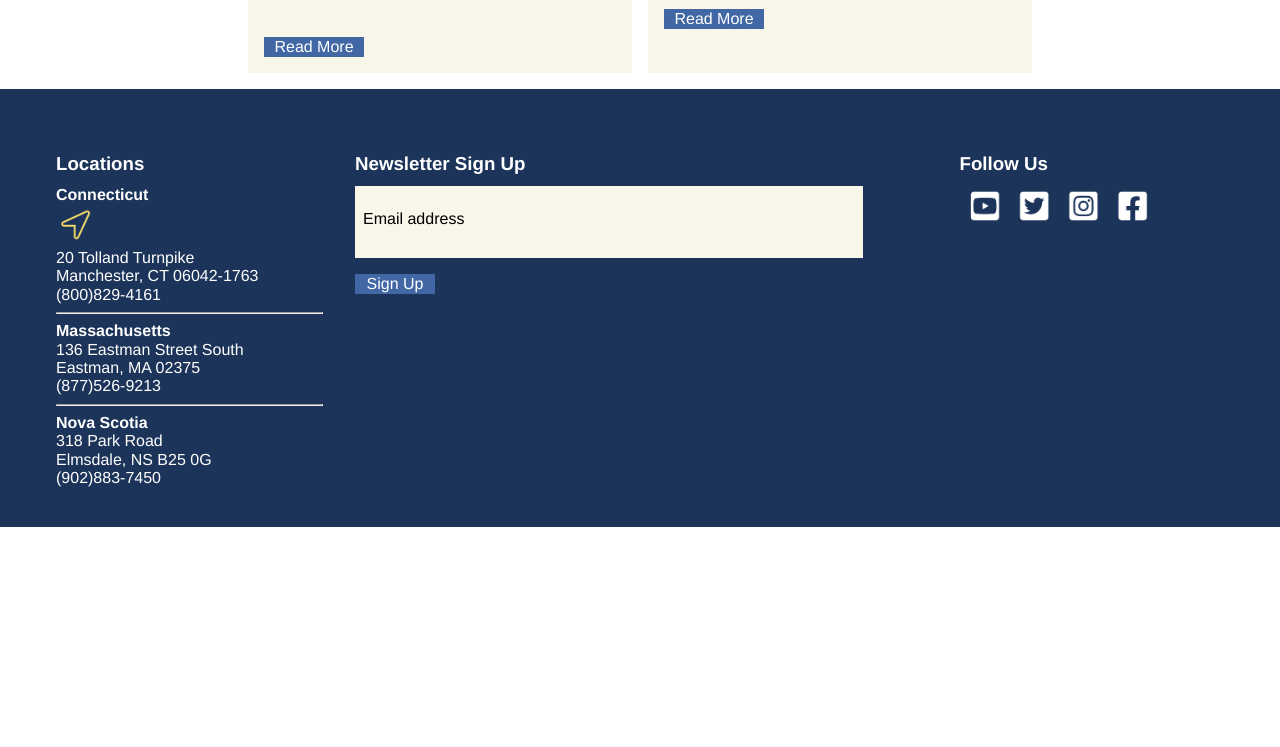
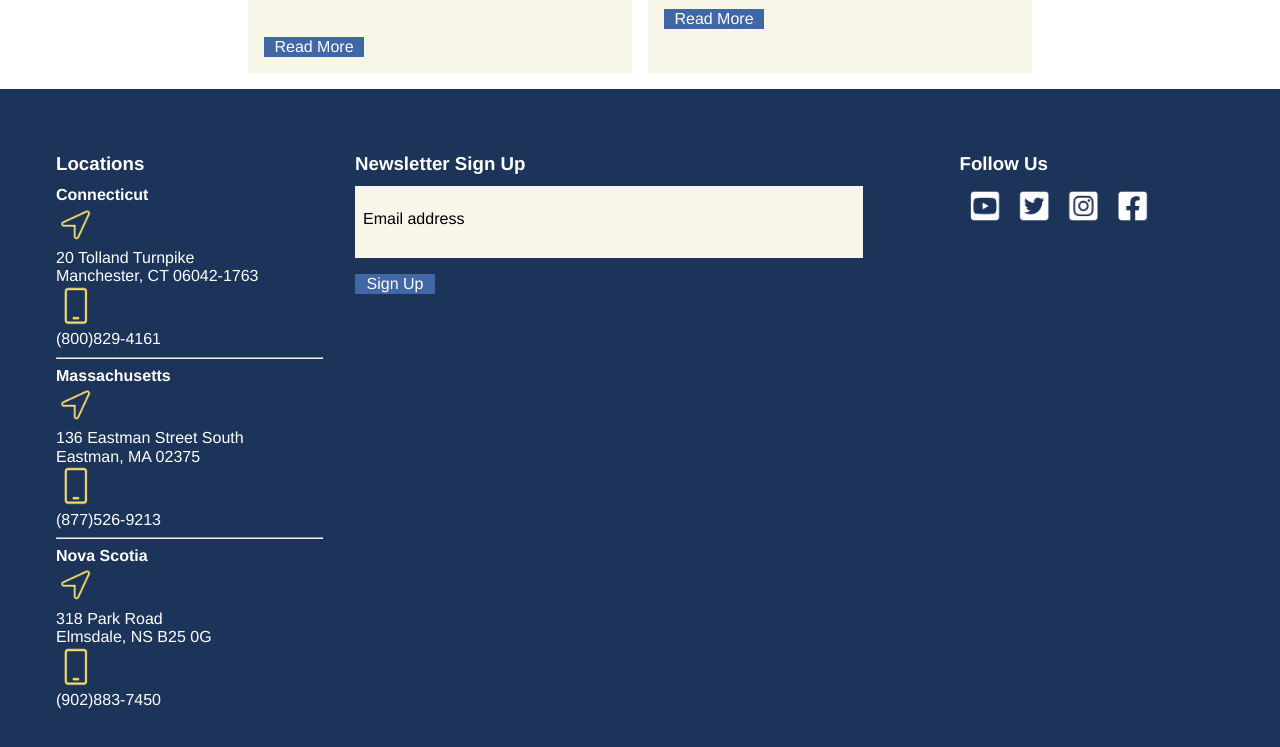
Before and after one commit to oml27/Web3-Homework, a plain HTML site: page Starting Template/deploy/index.html in a window 1280 px wide. Shown: the part 3050-3797 px from the top of the page. Before the commit the page ends 3577 px from the top, so only its background shows below. Drawn offline with Linux system fonts and the light colour scheme.

Commit message:
added icons to footer

```diff
--- a/Starting Template/deploy/index.html
+++ b/Starting Template/deploy/index.html
@@ -137,20 +137,25 @@
                                     <img class="icon" src="img/location.png">
                                     <p>20 Tolland Turnpike</p>
                                     <p>Manchester, CT 06042-1763</p>
+                                    <img class="icon" src="img/phone.png">
                                     <p>(800)829-4161</p>
 
                                     <hr/>
 
                                     <h4>Massachusetts</h4>
+                                        <img class="icon" src="img/location.png">
                                         <p>136 Eastman Street South</p>
                                         <p>Eastman, MA 02375</p>
+                                        <img class="icon" src="img/phone.png">
                                         <p>(877)526-9213</p>
 
                                     <hr/>
 
                                     <h4>Nova Scotia</h4>
+                                        <img class="icon" src="img/location.png">
                                         <p>318 Park Road</p>
                                         <p>Elmsdale, NS B25 0G</p>
+                                        <img class="icon" src="img/phone.png">
                                         <p>(902)883-7450</p>
                             </section>
 
```
Also changed, not shown: 1 other file.
